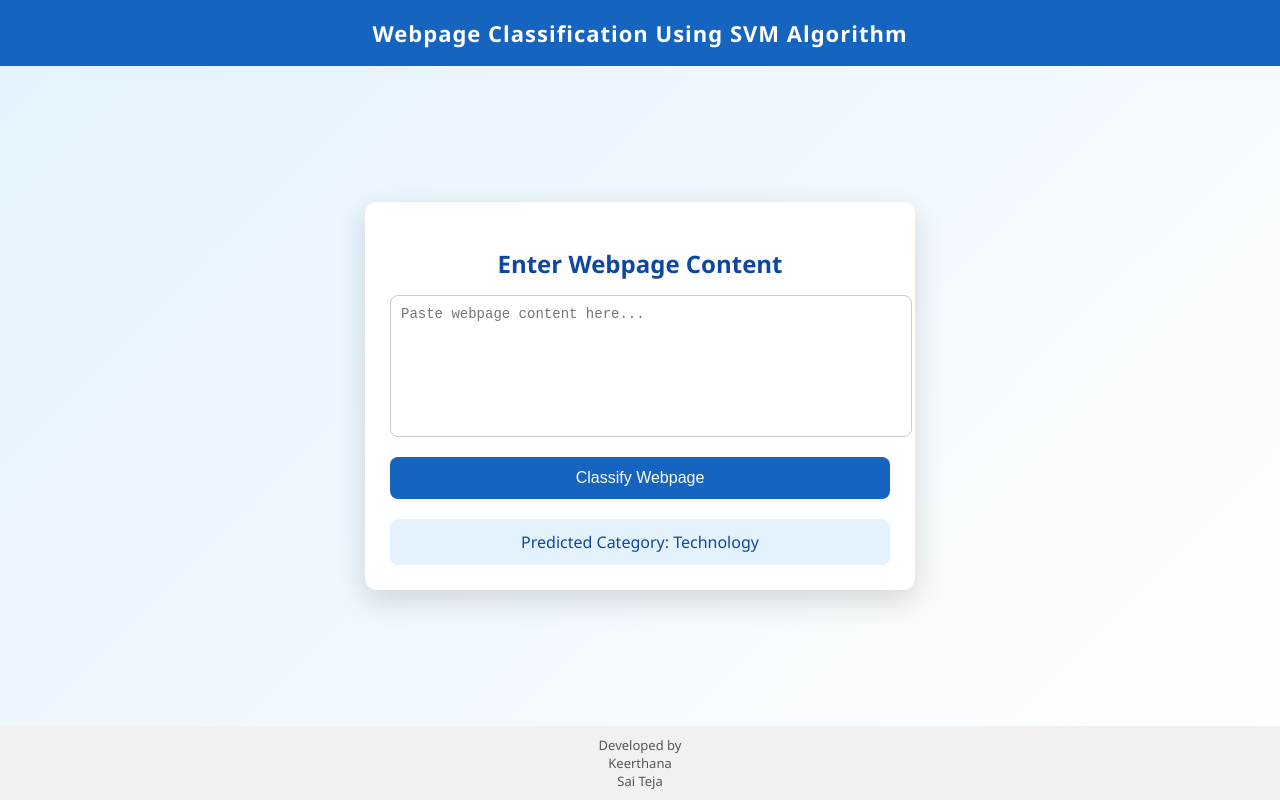
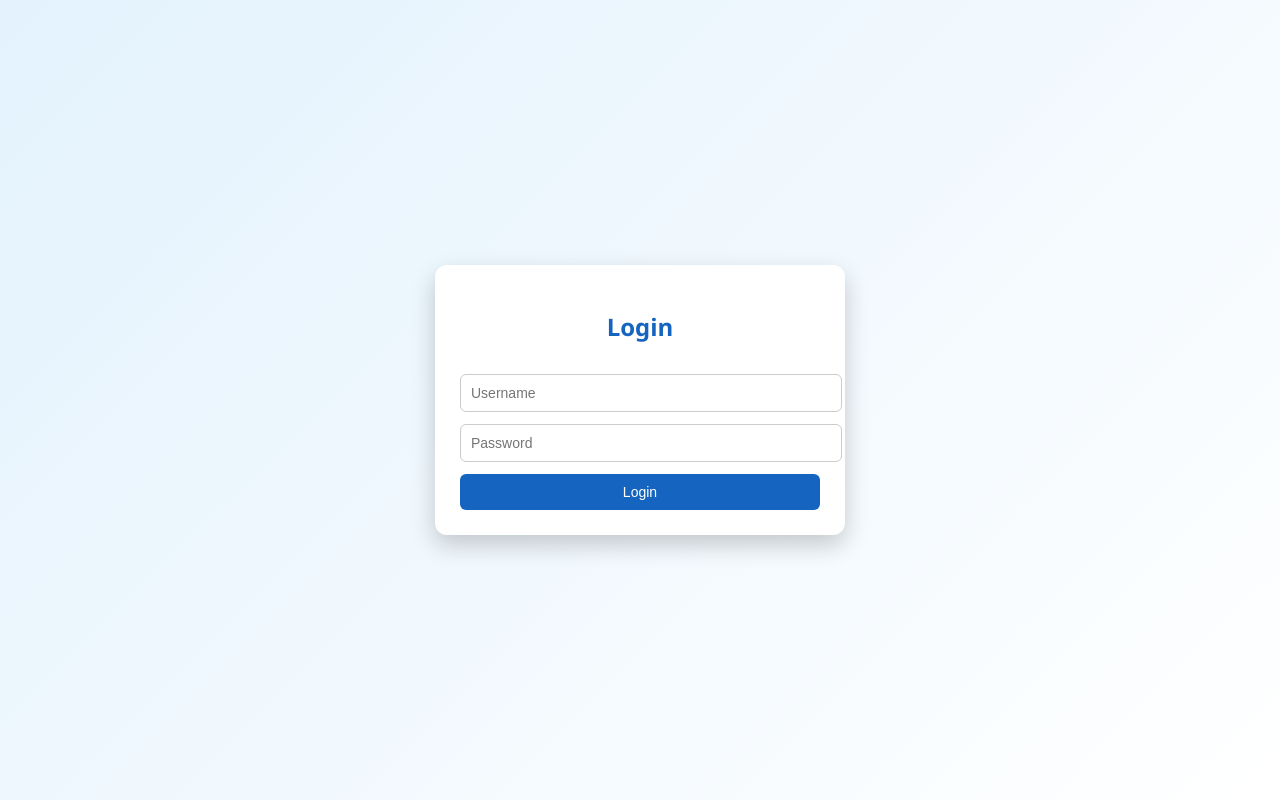
Before and after one commit to gvedhasa22081/webclassification, a plain HTML site: page index.html in a window 1280 px wide. Drawn offline with Linux system fonts and the light colour scheme.

Commit message:
Update index.html

```diff
--- a/index.html
+++ b/index.html
@@ -7,151 +7,146 @@
 <style>
     body {
         margin: 0;
-            padding: 0;
-            font-family: "Segoe UI", Arial, sans-serif;
+        font-family: "Segoe UI", Arial;
         background: linear-gradient(135deg, #e3f2fd, #ffffff);
-            height: 100vh;
-            display: flex;
-            flex-direction: column;
+        min-height: 100vh;
     }
 
-        /* Header */
-        header {
-            background-color: #1565c0;
-            color: white;
-            padding: 18px;
-            text-align: center;
-            font-size: 22px;
-            font-weight: 600;
-            letter-spacing: 1px;
-        }
-
-        /* Main content */
-        .container {
-            flex: 1;
+    .center {
         display: flex;
         justify-content: center;
         align-items: center;
+        height: 100vh;
     }
 
     .card {
-            width: 500px;
         background: white;
+        width: 360px;
         padding: 25px;
         border-radius: 12px;
-            box-shadow: 0px 10px 30px rgba(0, 0, 0, 0.15);
-            animation: fadeIn 0.8s ease-in-out;
+        box-shadow: 0 10px 25px rgba(0,0,0,0.2);
+        animation: fadeIn 0.8s;
     }
 
-        .card h2 {
+    h2 {
         text-align: center;
-            margin-bottom: 15px;
-            color: #0d47a1;
+        color: #1565c0;
+    }
+
+    input, textarea, button {
+        width: 100%;
+        margin-top: 12px;
+        padding: 10px;
+        border-radius: 6px;
+        border: 1px solid #ccc;
+        font-size: 14px;
     }
 
     textarea {
-            width: 100%;
-            height: 120px;
-            border-radius: 8px;
-            border: 1px solid #ccc;
-            padding: 10px;
-            font-size: 14px;
+        height: 100px;
         resize: none;
-            outline: none;
-        }
-
-        textarea:focus {
-            border-color: #1565c0;
     }
 
     button {
-            width: 100%;
-            margin-top: 15px;
-            padding: 12px;
+        background: #1565c0;
+        color: white;
         border: none;
-            border-radius: 8px;
-            background-color: #1565c0;
-            color: white;
-            font-size: 16px;
         cursor: pointer;
-            transition: all 0.3s ease;
+        transition: 0.3s;
     }
 
     button:hover {
-            background-color: #0d47a1;
+        background: #0d47a1;
         transform: scale(1.02);
     }
 
-        .result {
-            margin-top: 20px;
-            padding: 12px;
-            background-color: #e3f2fd;
-            border-radius: 8px;
-            text-align: center;
-            font-size: 16px;
-            color: #0d47a1;
-            animation: slideUp 0.6s ease-in-out;
+    .hidden {
+        display: none;
     }
 
-        /* Footer */
-        footer {
-            background-color: #f1f1f1;
+    .result {
+        margin-top: 15px;
+        padding: 10px;
+        background: #e3f2fd;
+        border-radius: 6px;
         text-align: center;
-            padding: 10px;
-            font-size: 13px;
-            color: #555;
+        animation: slideUp 0.5s;
     }
 
-        /* Animations */
+    footer {
+        text-align: center;
+        color: gray;
+        font-size: 13px;
+        margin-top: 40px;
+    }
+
     @keyframes fadeIn {
-            from {
-                opacity: 0;
-                transform: translateY(20px);
-            }
-            to {
-                opacity: 1;
-                transform: translateY(0);
-            }
+        from { opacity: 0; transform: translateY(20px); }
+        to { opacity: 1; transform: translateY(0); }
     }
 
     @keyframes slideUp {
-            from {
-                opacity: 0;
-                transform: translateY(15px);
-            }
-            to {
-                opacity: 1;
-                transform: translateY(0);
-            }
+        from { opacity: 0; transform: translateY(15px); }
+        to { opacity: 1; transform: translateY(0); }
     }
 </style>
 </head>
+
 <body>
 
-<header>
-    Webpage Classification Using SVM Algorithm
-</header>
-
-<div class="container">
+<!-- LOGIN PAGE -->
+<div class="center" id="loginPage">
     <div class="card">
-        <h2>Enter Webpage Content</h2>
-
-        <textarea placeholder="Paste webpage content here..."></textarea>
-
-        <button>Classify Webpage</button>
-
-        <!-- Example result (backend will replace this) -->
-        <div class="result">
-            Predicted Category: Technology
+        <h2>Login</h2>
+        <input placeholder="Username">
+        <input type="password" placeholder="Password">
+        <button onclick="goToDashboard()">Login</button>
     </div>
 </div>
-</div>
+
+<!-- DASHBOARD -->
+<div class="center hidden" id="dashboardPage">
+    <div class="card" style="width:480px;">
+        <h2>Webpage Classification Using SVM</h2>
+        <textarea id="content" placeholder="Enter webpage content"></textarea>
+        <button onclick="classify()">Classify</button>
+
+        <div id="resultBox" class="result hidden"></div>
 
         <footer>
             Developed by<br>
             Keerthana<br>
             Sai Teja
         </footer>
+    </div>
+</div>
+
+<script>
+    function goToDashboard() {
+        document.getElementById("loginPage").classList.add("hidden");
+        document.getElementById("dashboardPage").classList.remove("hidden");
+    }
+
+    function classify() {
+        const text = document.getElementById("content").value.toLowerCase();
+        let category = "Unknown / Other Category";
+
+        if (text.match(/school|college|exam|education|university/))
+            category = "Education";
+        else if (text.match(/cricket|football|sports|match|player/))
+            category = "Sports";
+        else if (text.match(/computer|software|technology|programming/))
+            category = "Technology";
+        else if (text.match(/doctor|hospital|medicine|health/))
+            category = "Health";
+        else if (text.match(/movie|music|actor|entertainment/))
+            category = "Entertainment";
+
+        const box = document.getElementById("resultBox");
+        box.innerHTML = "Predicted Category: <b>" + category + "</b>";
+        box.classList.remove("hidden");
+    }
+</script>
 
 </body>
 </html>
```
Lines whose indentation alone changed are shown as unchanged.
